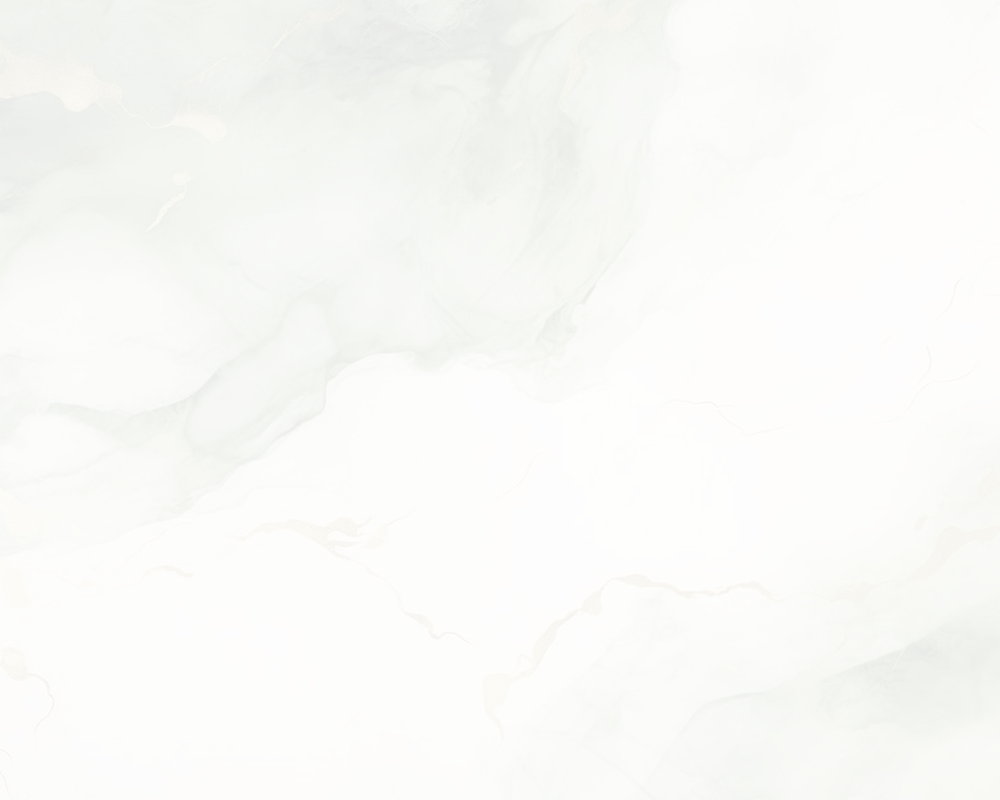
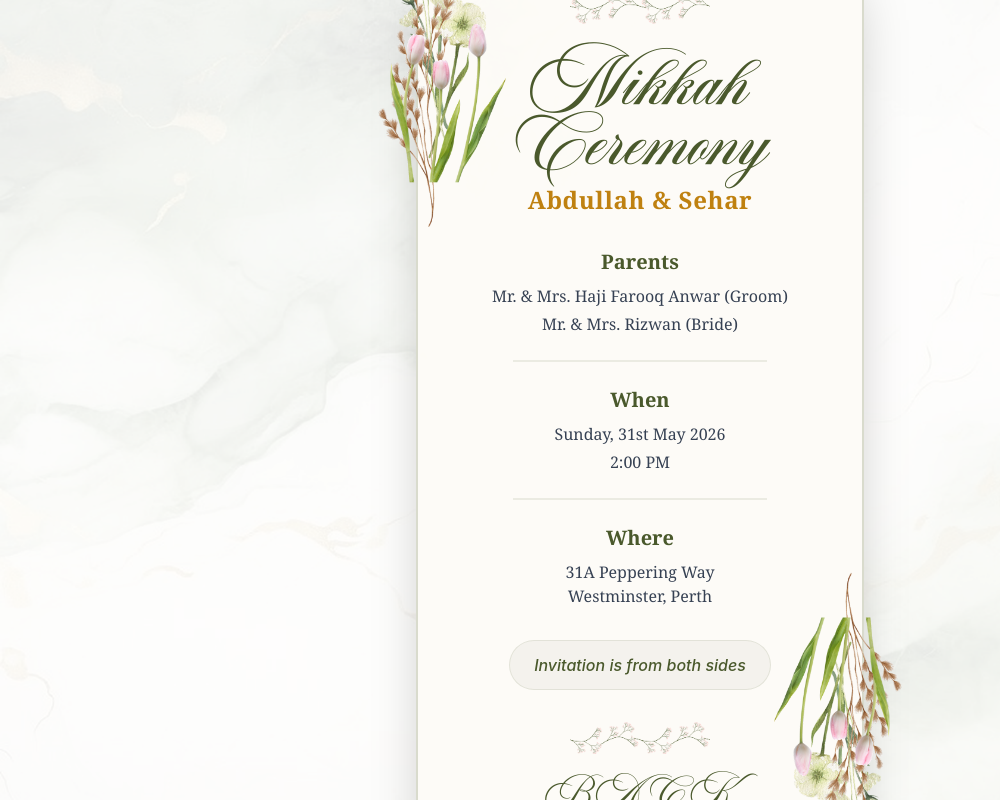
Before and after one commit to aziz-codes/abdullah-sehar, a React (Vite) app: page /nikkah in a window 1280 px wide. Before the commit this address had no page. Shown: the whole page, without its empty margins (0-1000 px from the left). Built offline with nearby package versions, Linux system fonts and the light colour scheme.

Commit message:
feat: add Nikkah ceremony page and link it from the details view

```diff
--- a/public/App.tsx
+++ b/public/App.tsx
@@ -1,7 +1,7 @@
 import { Route, Routes } from "react-router-dom";
 import Details from "@/pages/details";
 import Main from "@/pages/home";
-
+import Nikkah from "@/pages/nikkah";
 
 const App = () => {
 
@@ -9,6 +9,7 @@ const App = () => {
     <Routes>
       <Route path="/" element={<Main />} />
       <Route path="/details" element={<Details />} />
+      <Route path="/nikkah" element={<Nikkah />} />
     </Routes>
   </div>;
 };
--- a/src/pages/details.tsx
+++ b/src/pages/details.tsx
@@ -26,7 +26,7 @@ const Details = () => {
                                 <div className="absolute -top-50 left-0 w-xs flex flex-col items-end">
                                     <div className="flex flex-col gap-6 w-full py-10 relative  border-r-16 border-primary">
                                         <h4 className="font-aston text-start text-secondary">Click here for details</h4>
-                                        <NavLink to="#" className="text-primary text-3xl font-bold leading-tight text-center underline"> DETAILS</NavLink>
+                                        <NavLink to="/nikkah" className="text-primary text-3xl font-bold leading-tight text-center underline"> DETAILS</NavLink>
                                     </div>
                                     <img src="/single-flower.png" className="w-16 object-contain z-40 rotate-20  -left-6 h-auto absolute top-15" />
                                     <img src="/weeding-photos.png" className="w-full h-auto" />
--- /dev/null
+++ b/src/pages/nikkah.tsx
@@ -0,0 +1,57 @@
+import { NavLink } from "react-router-dom";
+
+const Nikkah = () => {
+    return (
+        <div className="flex flex-col items-center justify-center min-h-screen w-full py-2 overflow-y-auto">
+            <div className="relative flex flex-col items-center bg-[#fdfbf7]/95 w-[90%] max-w-md shadow-2xl p-8 rounded-xl border-2 border-primary/20 my-auto">
+                {/* Corner Floral Decorations */}
+                <img className="absolute -top-10 -left-10 h-auto w-32 z-10" src='/flowers-main.png' alt="Flowers" />
+                <img className="absolute -bottom-10 -right-10 h-auto w-32 z-10 rotate-180" src='/flowers-main.png' alt="Flowers" />
+
+                {/* Top Floral Frame */}
+                <img src="/flower-frame.png" className="w-full object-contain h-8 mb-6" alt="Frame Decoration" />
+
+                {/* Main Content */}
+                <h1 className="text-4xl md:text-5xl font-aston text-primary mb-2 mt-2 text-center leading-tight">Nikkah Ceremony</h1>
+                <h2 className="text-xl md:text-2xl font-serif text-secondary mb-8 text-center font-semibold tracking-wide">Abdullah & Sehar</h2>
+
+                <div className="flex flex-col gap-6 text-gray-700 font-serif w-full mb-8 z-20 text-center relative">
+                    <div>
+                        <h3 className="text-lg md:text-xl text-primary font-bold mb-2">Parents</h3>
+                        <p className="text-sm md:text-base mb-1">Mr. & Mrs. Haji Farooq Anwar (Groom)</p>
+                        <p className="text-sm md:text-base">Mr. & Mrs. Rizwan (Bride)</p>
+                    </div>
+
+                    <div className="w-2/3 mx-auto border-t-2 border-primary/10"></div>
+
+                    <div>
+                        <h3 className="text-lg md:text-xl text-primary font-bold mb-2">When</h3>
+                        <p className="text-sm md:text-base mb-1">Sunday, 31st May 2026</p>
+                        <p className="text-sm md:text-base">2:00 PM</p>
+                    </div>
+
+                    <div className="w-2/3 mx-auto border-t-2 border-primary/10"></div>
+
+                    <div>
+                        <h3 className="text-lg md:text-xl text-primary font-bold mb-2">Where</h3>
+                        <p className="text-sm md:text-base">31A Peppering Way</p>
+                        <p className="text-sm md:text-base">Westminster, Perth</p>
+                    </div>
+                </div>
+
+                <div className="mb-8 z-20 bg-primary/5 px-6 py-3 rounded-full border border-primary/10">
+                    <p className="italic text-sm md:text-base text-primary font-medium">Invitation is from both sides</p>
+                </div>
+
+                {/* Bottom Floral Frame */}
+                <img src="/flower-frame.png" className="w-full object-contain h-8 rotate-180 mb-6 z-20" alt="Frame Decoration" />
+
+                <NavLink to="/details" className="text-primary text-2xl font-bold leading-tight text-center underline font-aston tracking-widest hover:text-secondary transition-colors z-20">
+                    BACK
+                </NavLink>
+            </div>
+        </div>
+    );
+};
+
+export default Nikkah;
```
